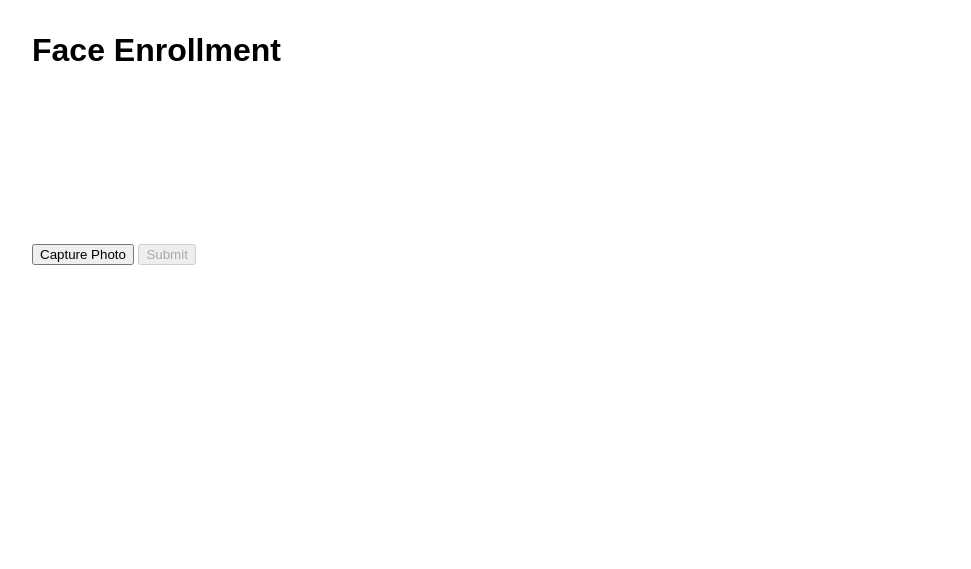
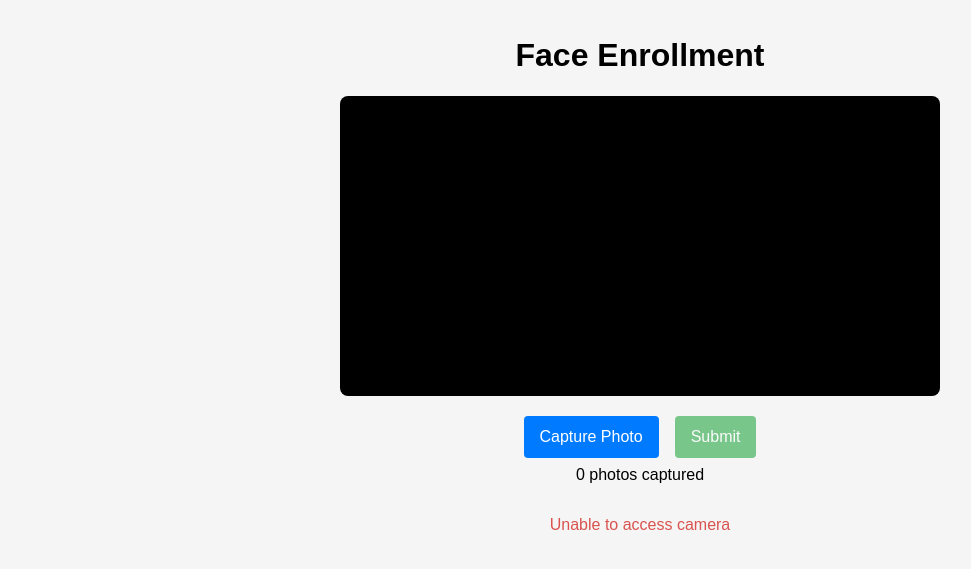
Before and after one commit to KripKrop72724/Pagasys, a Django app: template capture/templates/capture/enroll.html in a window 1280 px wide. Shown: the top 569 px of the page, without its empty margins (0-971 px from the left). Run offline with Django 5.2, Linux system fonts and the light colour scheme; the template is opened without the code that fills it, so the values that code supplies are empty; parts of the project's set-up code (start-up, migrations or seed data) failed here and were passed over.

Commit message:
Improve enrollment page UX

```diff
--- a/capture/templates/capture/enroll.html
+++ b/capture/templates/capture/enroll.html
@@ -1,88 +1,163 @@
 <!DOCTYPE html>
-<html>
+<html lang="en">
 <head>
   <meta charset="utf-8" />
+  <meta name="viewport" content="width=device-width, initial-scale=1" />
   <title>Face Enrollment</title>
   <style>
-    body { font-family: sans-serif; margin: 2em; }
-    video, canvas { max-width: 100%; }
+    body {
+      font-family: sans-serif;
+      margin: 0;
+      padding: 1rem;
+      background: #f5f5f5;
+    }
+    .container {
+      max-width: 600px;
+      margin: 0 auto;
+    }
+    h1 {
+      text-align: center;
+    }
+    #video {
+      width: 100%;
+      border-radius: 8px;
+      background: #000;
+    }
+    #controls {
+      display: flex;
+      gap: 1rem;
+      justify-content: center;
+      margin-top: 1rem;
+    }
+    button {
+      padding: 0.75rem 1rem;
+      border: none;
+      border-radius: 4px;
+      font-size: 1rem;
+      cursor: pointer;
+    }
+    #capture { background: #007bff; color: #fff; }
+    #submit { background: #28a745; color: #fff; }
+    button:disabled { opacity: 0.6; cursor: not-allowed; }
+    #status { text-align: center; margin-top: 0.5rem; }
+    #gallery {
+      display: flex;
+      flex-wrap: wrap;
+      gap: 0.5rem;
+      margin-top: 1rem;
+      justify-content: center;
+    }
+    #gallery img {
+      width: 30%;
+      border-radius: 4px;
+    }
+    #message { text-align: center; margin-top: 1rem; color: #d9534f; }
+    @media (max-width: 480px) {
+      #controls { flex-direction: column; }
+      button { width: 100%; }
+      #gallery img { width: 45%; }
+    }
   </style>
 </head>
 <body>
   {% if error %}
+  <div class="container">
     <h1>Enrollment Link Error</h1>
     <p>{{ error }}</p>
+  </div>
   {% else %}
+  <div class="container">
     <h1>Face Enrollment</h1>
     <video id="video" autoplay playsinline></video>
     <canvas id="canvas" style="display:none;"></canvas>
-  <div>
+    <div id="controls">
       <button id="capture">Capture Photo</button>
       <button id="submit" disabled>Submit</button>
+    </div>
+    <p id="status">0 photos captured</p>
+    <div id="gallery"></div>
+    <div id="message"></div>
   </div>
   <script>
     const video = document.getElementById('video');
     const canvas = document.getElementById('canvas');
     const captureBtn = document.getElementById('capture');
     const submitBtn = document.getElementById('submit');
+    const status = document.getElementById('status');
+    const gallery = document.getElementById('gallery');
+    const message = document.getElementById('message');
     const images = [];
-    async function start(){
+
+    function showMessage(text, isError = true) {
+      message.textContent = text;
+      message.style.color = isError ? '#d9534f' : 'green';
+    }
+
+    function updateStatus() {
+      const count = images.length;
+      status.textContent = `${count} photo${count !== 1 ? 's' : ''} captured`;
+      submitBtn.disabled = count === 0;
+    }
+
+    async function start() {
       try {
-        const stream = await navigator.mediaDevices.getUserMedia({video: true});
+        const stream = await navigator.mediaDevices.getUserMedia({ video: true });
         video.srcObject = stream;
-      } catch(err){
-        alert('Unable to access camera');
+      } catch (err) {
+        showMessage('Unable to access camera');
       }
     }
-    async function validate(blob){
-      return new Promise(resolve => {
+
+    async function validate(blob) {
+      return new Promise((resolve) => {
         const img = new Image();
         img.onload = async () => {
           const c = document.createElement('canvas');
           c.width = img.width;
           c.height = img.height;
           const ctx = c.getContext('2d');
-          ctx.drawImage(img,0,0);
-          const d = ctx.getImageData(0,0,c.width,c.height);
+          ctx.drawImage(img, 0, 0);
+          const d = ctx.getImageData(0, 0, c.width, c.height);
           const data = d.data;
-          const len = data.length/4;
-          let sum=0;
+          const len = data.length / 4;
+          let sum = 0;
           const gray = new Float32Array(len);
-          for(let i=0;i<len;i++){
-            const r=data[i*4], g=data[i*4+1], b=data[i*4+2];
-            const v=0.299*r+0.587*g+0.114*b;
-            gray[i]=v; sum+=v;
+          for (let i = 0; i < len; i++) {
+            const r = data[i * 4], g = data[i * 4 + 1], b = data[i * 4 + 2];
+            const v = 0.299 * r + 0.587 * g + 0.114 * b;
+            gray[i] = v; sum += v;
           }
-          const mean=sum/len;
-          if(mean<60||mean>200){alert('Improper lighting'); resolve(false); return;}
-          // simple Laplacian variance for blur
-          let lap=[], idx=0;
-          const w=c.width, h=c.height;
-          for(let y=1;y<h-1;y++){
-            for(let x=1;x<w-1;x++){
-              const center=gray[y*w+x];
-              const lapv=-4*center+gray[y*w+x-1]+gray[y*w+x+1]+gray[(y-1)*w+x]+gray[(y+1)*w+x];
-              lap[idx++]=lapv;
+          const mean = sum / len;
+          if (mean < 60 || mean > 200) { showMessage('Improper lighting'); resolve(false); return; }
+          let lap = [], idx = 0;
+          const w = c.width, h = c.height;
+          for (let y = 1; y < h - 1; y++) {
+            for (let x = 1; x < w - 1; x++) {
+              const center = gray[y * w + x];
+              const lapv = -4 * center + gray[y * w + x - 1] + gray[y * w + x + 1] + gray[(y - 1) * w + x] + gray[(y + 1) * w + x];
+              lap[idx++] = lapv;
             }
           }
-          const lapMean=lap.reduce((a,b)=>a+b,0)/lap.length;
-          const lapVar=lap.reduce((a,b)=>a+(b-lapMean)**2,0)/lap.length;
-          if(lapVar<100){alert('Image is blurry'); resolve(false); return;}
-          if('FaceDetector' in window){
-            try{
-              const fd=new FaceDetector({fastMode:true});
-              const faces=await fd.detect(img);
-              if(faces.length!==1){alert('Face not detected properly'); resolve(false); return;}
-              const f=faces[0].boundingBox;
-              const areaRatio=(f.width*f.height)/(img.width*img.height);
-              if(areaRatio<0.05||areaRatio>0.5){alert('Face at incorrect distance'); resolve(false); return;}
-              const cx=f.x+f.width/2, cy=f.y+f.height/2;
-              if(Math.abs(cx-img.width/2)>img.width*0.15||Math.abs(cy-img.height/2)>img.height*0.15){alert('Face not centered'); resolve(false); return;}
-            }catch(err){/* ignore */}
+          const lapMean = lap.reduce((a, b) => a + b, 0) / lap.length;
+          const lapVar = lap.reduce((a, b) => a + (b - lapMean) ** 2, 0) / lap.length;
+          if (lapVar < 100) { showMessage('Image is blurry'); resolve(false); return; }
+          if ('FaceDetector' in window) {
+            try {
+              const fd = new FaceDetector({ fastMode: true });
+              const faces = await fd.detect(img);
+              if (faces.length !== 1) { showMessage('Face not detected properly'); resolve(false); return; }
+              const f = faces[0].boundingBox;
+              const areaRatio = (f.width * f.height) / (img.width * img.height);
+              if (areaRatio < 0.05 || areaRatio > 0.5) { showMessage('Face at incorrect distance'); resolve(false); return; }
+              const cx = f.x + f.width / 2, cy = f.y + f.height / 2;
+              if (Math.abs(cx - img.width / 2) > img.width * 0.15 || Math.abs(cy - img.height / 2) > img.height * 0.15) {
+                showMessage('Face not centered'); resolve(false); return;
+              }
+            } catch (err) { /* ignore */ }
           }
           resolve(true);
         };
-        img.src=URL.createObjectURL(blob);
+        img.src = URL.createObjectURL(blob);
       });
     }
 
@@ -90,20 +165,38 @@
       canvas.width = video.videoWidth;
       canvas.height = video.videoHeight;
       canvas.getContext('2d').drawImage(video, 0, 0);
-      canvas.toBlob(async blob => {
-        if(await validate(blob)){
+      canvas.toBlob(async (blob) => {
+        message.textContent = '';
+        if (await validate(blob)) {
           images.push(blob);
-          submitBtn.disabled = images.length === 0;
+          const imgEl = document.createElement('img');
+          imgEl.src = URL.createObjectURL(blob);
+          gallery.appendChild(imgEl);
+          updateStatus();
         }
       }, 'image/jpeg');
     });
+
     submitBtn.addEventListener('click', async () => {
+      submitBtn.disabled = true;
+      showMessage('Uploading...', false);
       const fd = new FormData();
       images.forEach((img, i) => fd.append('images', img, `img${i}.jpg`));
-      const resp = await fetch('', {method: 'POST', body: fd});
+      try {
+        const resp = await fetch('', { method: 'POST', body: fd });
         const data = await resp.json();
-      alert(data.detail || JSON.stringify(data));
+        if (resp.ok) {
+          showMessage(data.detail || 'Enrollment complete', false);
+        } else {
+          showMessage(data.detail || 'Upload failed');
+          submitBtn.disabled = false;
+        }
+      } catch (err) {
+        showMessage('Network error');
+        submitBtn.disabled = false;
+      }
     });
+
     start();
   </script>
   {% endif %}
```
Lines whose indentation alone changed are shown as unchanged.
